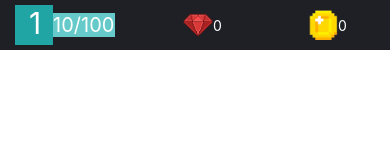
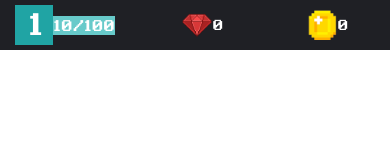
Before and after one commit to aadivyaraushan/nocrastination, a React Native app: screen /homepage in a window 390 px wide. Shown: the top 160 px of the page. Built offline with nearby package versions, Linux system fonts and the light colour scheme.

Commit message:
Added custom fonts to topbar

```diff
--- a/components/Topbar.js
+++ b/components/Topbar.js
@@ -1,8 +1,16 @@
 import { StyleSheet, View, Text, Image } from "react-native";
 import Coin from ".././assets/coin.png";
+import { loadAsync, useFonts  } from "expo-font";
 
 function Topbar()
 {
+	const [loaded] = useFonts({
+		RetroGaming: require(".././assets/fonts/RetroGaming-Regular.ttf"),
+	});
+
+	if(!loaded)
+		return null;
+
 	return (
 		<View style={styles.header}>
 			<View style={styles.levels}>
@@ -47,7 +55,8 @@ const styles = StyleSheet.create({
 		width: 40,
 		height: 40,
 		textAlign: "center",
-		marginVertical: "auto"
+		marginVertical: "auto",
+		fontFamily: "RetroGaming"
 	},
 	levels: {
 		display: "flex",
@@ -71,14 +80,16 @@ const styles = StyleSheet.create({
 		color: "white",
 		textAlign: "center",
 		padding: 0,
-		fontSize: 20
+		fontSize: 15,
+		fontFamily: "RetroGaming"
 	},
 	icon: {
 		width: 30,
 		height: 30
 	},
 	iconText: {
-		color: "white"
+		color: "white",
+		fontFamily: "RetroGaming"
 	}
 });
 
--- a/package.json
+++ b/package.json
@@ -13,6 +13,7 @@
     "@react-navigation/native": "^6.0.8",
     "@react-navigation/native-stack": "^6.5.2",
     "expo": "~44.0.0",
+    "expo-font": "~10.0.4",
     "expo-status-bar": "~1.2.0",
     "firebase": "^9.6.10",
     "react": "17.0.1",
```
Also changed, not shown: assets/fonts/RetroGaming-Regular.ttf (added), 1 other file (tests, documents, lock files or other folders).
